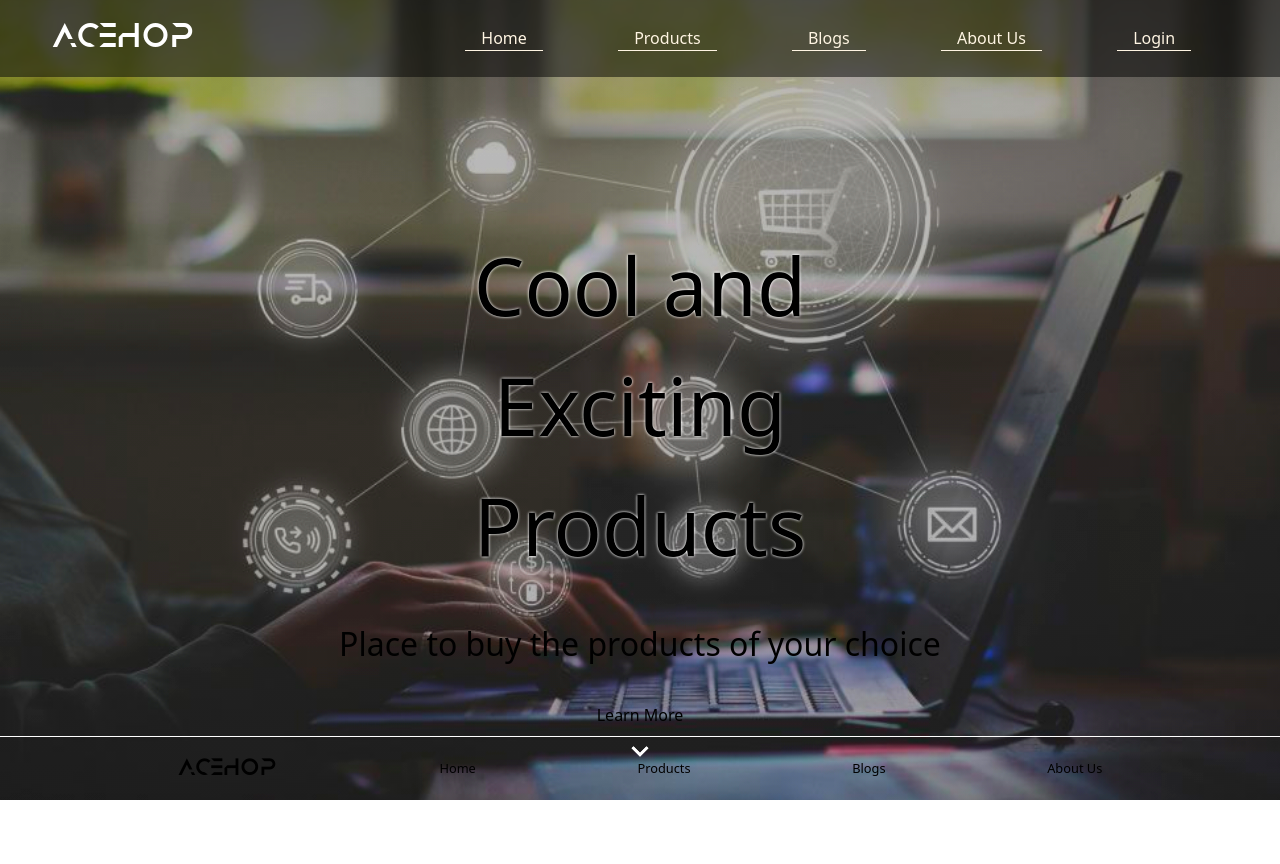
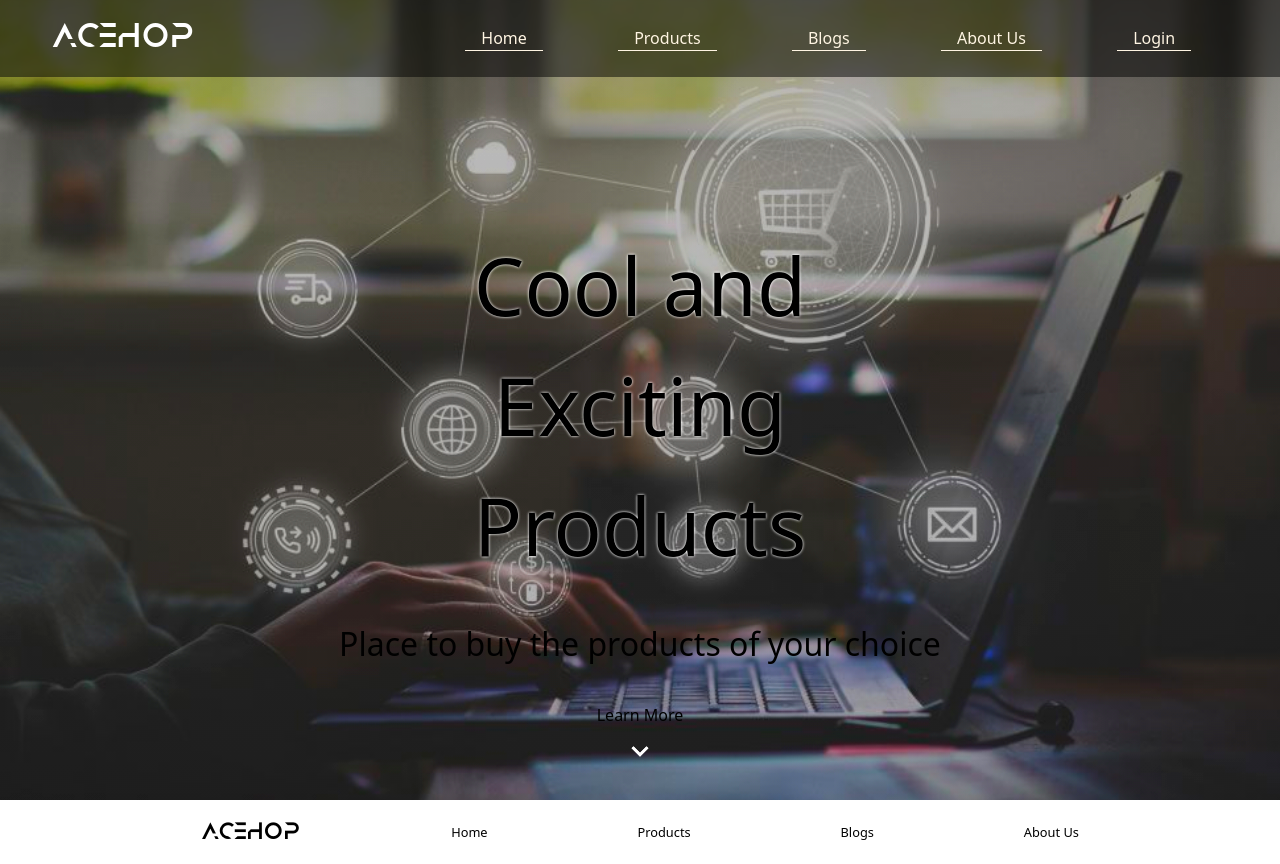
Before and after one commit to abhishek98s/E-commerce-, a Next.js app: page / in a window 1280 px wide. Before the commit the page ends 800 px from the top, so only its background shows below. Built offline with nearby package versions, Linux system fonts and the light colour scheme.

Commit message:
footer/ made footer as it was

```diff
--- a/styles/Footer.module.css
+++ b/styles/Footer.module.css
@@ -12,13 +12,8 @@
     align-items: center;
     justify-content: space-evenly;
     border-top: 1px solid white;
-    /* min-height: 4rem; */
+    min-height: 4rem;
     margin: 0 4%;
-    padding: 1em;
-    position: fixed;
-    bottom: 0;
-    width: 100%;
-    margin: 0 auto;
 }
 
 .footer_box a:first-of-type{
```
